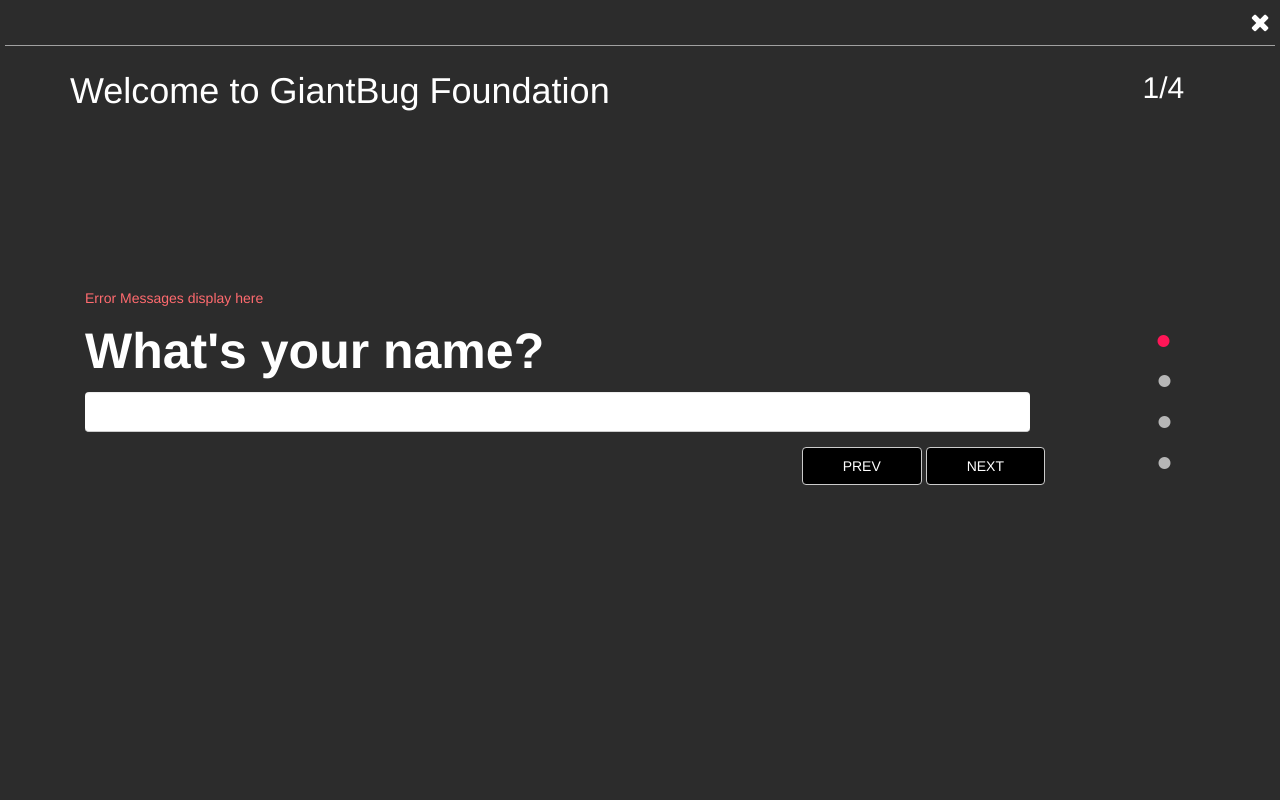
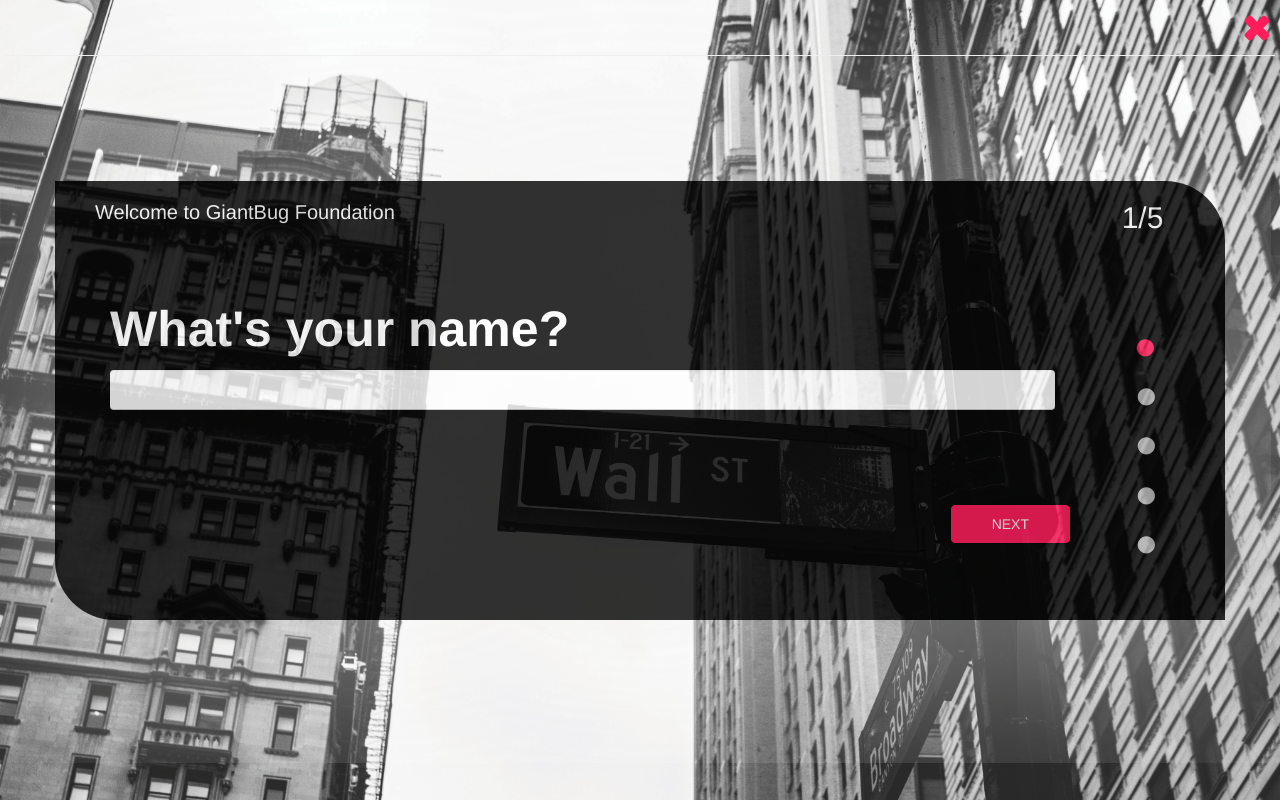
Before and after one commit to xuezhouappdev/knovva, a PHP site: page /fullscreenform.php in a window 1280 px wide. Run offline with PHP 8.4, Linux system fonts and the light colour scheme.

Commit message:
refined form

```diff
--- a/css/fullscreenform.css
+++ b/css/fullscreenform.css
@@ -1,22 +1,49 @@
 .form-wrapper body,html {
     width: 100%;
     overflow-x:hidden;
+
 }
 
-
+.inner-wrapper h1 {
+    font-size: 20px;
+}
 
 .fa.fa-times {
-    font-size: 25px;
+    font-size: 35px;
     margin: 0px 10px;
+    color: #ff1657;
+    font-weight: bold;
 
 
 }
 
 .fa.fa-times:hover {
-    font-size: 25px;
+    font-size: 35px;
     cursor: pointer;
-    color: #ff1657;
+    color: #fdfdfd;
 }
+
+
+div.inner-wrapper>.container {
+
+    background: black;
+    opacity: 0.8;
+    margin-top: 15vh;
+    padding-bottom: 20px;
+    box-shadow: 10px 10px 800px #fdfdfd;
+    border-radius: 0px 60px 0px 60px;
+    padding-left: 40px;
+    padding-right:40px;
+
+
+}
+
+
+a.nav-link {
+    padding: 0px;
+    margin: 0px;
+}
+
 
 
 a {
@@ -29,14 +56,18 @@ div.form-wrapper {
     background: #2c2c2c;
     opacity: 1;
     color: white;
+    background: url("../image/wall2.jpg") center center no-repeat;
+    background-size:cover;
+
 
 
 }
 
 h5.cross,hr {
     margin: 5px;
-    color: gray;
-    opacity: 0.6;
+
+    opacity: 1;
+    color: whitesmoke;
 
 }
 
@@ -69,17 +100,28 @@ div.form_wrapper.container  {
 
 
 div.error {
-    color: #ff6b6f;
+    color: #ff454a;
+}
+
+h5.error-msg {
+  font-size: 25px;
 }
 
 div.tab-content{
-    margin-top: 20vh;
+    margin-top: 5vh;
+    padding-bottom: 30px;
+    height: 300px;
 }
 
 ul.nav.point {
-    margin-top: 25vh;
+    margin-top: 10vh;
     color:gray;
+    margin-bottom:30px;
 
+
+}
+
+div.row.form-body{
 
 }
 
@@ -94,7 +136,9 @@ div.nav.nav-tabs.point {
 
 ul#myTab  {
     border-bottom: none;
+    font-size: 20px;
 }
+
 
 .nav-tabs>li>a:hover {
     background: none;
@@ -142,9 +186,9 @@ li.nav-item.active {
 /* button */
 
 button.btn-default.btn {
-    background-color: black;
+    background-color: #ff1657;
 
-
+    border-color: #ff1657;
     padding:8px 40px;
     color: white;
     float:END;
@@ -153,12 +197,16 @@ button.btn-default.btn {
 }
 
 
+div.col-sm-10.btn-div {
+    margin-top: 80px;
+}
+
 div.btn-div {
     text-align: right;
 }
 
 button.btn-default.btn:hover {
-    background-color: #F2184F;
+    background-color: #181818;
 
 
 }
--- a/fullscreenform.php
+++ b/fullscreenform.php
@@ -19,13 +19,15 @@
 
 <div class="form-wrapper">
 
+
+
     <div class="row">
         <div class="col-md-12">
             <h5 id="cross-btn" align="right"><i class="fa fa-times" aria-hidden="true" ></i></h5>
             <hr>
         </div>
     </div>
-
+        <div class="inner-wrapper">
 
         <div class="container">
 
@@ -37,7 +39,7 @@
                     <h1>Welcome to GiantBug Foundation</h1>
                 </div>
                 <div class="col-md-1">
-                    <h2 ><span id="counter"></span>/4</h2>
+                    <h2 id="counter"></h2>
                 </div>
 
             </div><!--row for form header ends-->
@@ -58,16 +60,19 @@
 
                                             <h5 class="error-msg"></h5>
                                         </div>
-                                    <form>
+
+                                        <form>
                                             <div class="form-group">
                                                 <label for="pc_name">What's your name?</label><!-- PC stands for potential client-->
                                                 <input class="form-control" name="pc_name" >
                                             </div>
+
+
                                         <div class="button-block">
                                             <div class="container">
                                                 <div class="row">
                                                     <div class="col-sm-10 btn-div">
-                                                        <button  class="prev btn-default btn" type="button" >PREV</button>
+                                                        <button  class="prev btn-default btn hidden" type="button" >PREV</button>
                                                         <button  class="next btn-default btn" type="button" >NEXT</button>
                                                     </div>
                                                 </div>
@@ -170,6 +175,37 @@
                             </div>
                         </div>
 
+                        <!--Step4-->
+                        <div id="menu4" class="tab-pane fade container" role="tabpanel">
+                            <div class="row form-body">
+
+                                <div class="col-md-10">
+                                    <div class="error">
+                                        <h5 class="error-msg"></h5>
+                                    </div>
+
+                                    <form>
+                                        <div class="form-group">
+                                            <label for="pc_email">What is your interest?</label><!-- PC stands for potential client-->
+                                            <input class="form-control" name="pc_interest" >
+                                        </div>
+
+                                        <div class="button-block">
+                                            <div class="container">
+                                                <div class="row">
+                                                    <div class="col-sm-10 btn-div">
+                                                        <button  class="prev btn-default btn" type="button">PREV</button>
+                                                        <button  class="next btn-default btn" type="button">NEXT</button>
+                                                    </div>
+                                                </div>
+                                            </div>
+                                        </div>
+
+                                    </form>
+                                </div>
+                            </div>
+                        </div>
+
 
 
                     </div>
@@ -193,9 +229,13 @@
                         <li class="nav-item">
                             <a class="nav-link" data-toggle="tab" href="#menu3" role="tab" aria-controls="4"><i class="fa fa-circle" aria-hidden="true"></i></a>
                         </li>
+                        <li class="nav-item">
+                            <a class="nav-link" data-toggle="tab" href="#menu4" role="tab" aria-controls="5"><i class="fa fa-circle" aria-hidden="true"></i></a>
+                        </li>
+
                     </ul>
                 </div>
-
+            </div>
 <script>
 
 </script>
@@ -212,30 +252,57 @@
 
 
     $(document).ready(function(){
+        var inputnum = $("input").length;
 
-        $("#counter").html(1);
-        $(".error-msg").html("Error Messages display here");
 
+
+
+
+        $("#counter").html(1+"/"+inputnum);
+        $(".error-msg").html("");
         var hash = window.location.hash;
         hash && $('ul.nav a[href="' + hash + '"]').tab('show');
 
             //PREV button
             $(".prev").click(function () {
                 if(parseInt($('li.nav-item.active').find('a').attr('aria-controls'))>1) {
-                    $("#counter").html(parseInt($('li.nav-item.active').find('a').attr('aria-controls')) - 1);
+                    $("#counter").html(parseInt($('li.nav-item.active').find('a').attr('aria-controls')) - 1+"/"+inputnum);
                 }
                 $('.nav-tabs').find('.active').prev('li').find('a').tab('show');
             });
 
+            //NEXT BUTTON---------------------------------------------------------------------------------------------------------------------------------------
+            $(".next").click(function (e) {
 
-            //NEXT BUTTON
-            $(".next").click(function () {
-              if(parseInt($('li.nav-item.active').find('a').attr('aria-controls'))<4) {
-                  $("#counter").html(parseInt($('li.nav-item.active').find('a').attr('aria-controls')) + 1);
-              }
-                $('.nav-tabs>.active').next('li').find('a').tab('show');
+                //alert($(this).parents("form").find("input").val());
+
+                if($(this).parents("form").find("input").val()=="" ) {
+                    $(".error-msg").text("Please fill the field before going to the next step");
+                }
+
+                else{
+                    $(".error-msg").text("");
+                    if(parseInt($('.nav-tabs>.active').find('a').attr('aria-controls'))<4) {
+                        $("#counter").html(parseInt($('li.nav-item.active').find('a').attr('aria-controls')) + 1+"/"+inputnum);
+                    }
+                    $('.nav-tabs>.active').next().find('a').tab('show');
+                }
+
+
             });
 
+        //input verification
+
+
+        //disable the a
+        $('a.nav-link').click(function (e) {
+            // custom handling here
+            $(".error-msg").text("");
+            var counter2 = $(this).attr("aria-controls");
+           // alert(counter2);
+            $("#counter").html(parseInt(counter2)+"/"+inputnum);
+
+        });
 
         //jump to index page;
         $("#cross-btn").click(function(){
```
Also changed, not shown: image/wall.jpg (added), image/wall2.jpg (added).
